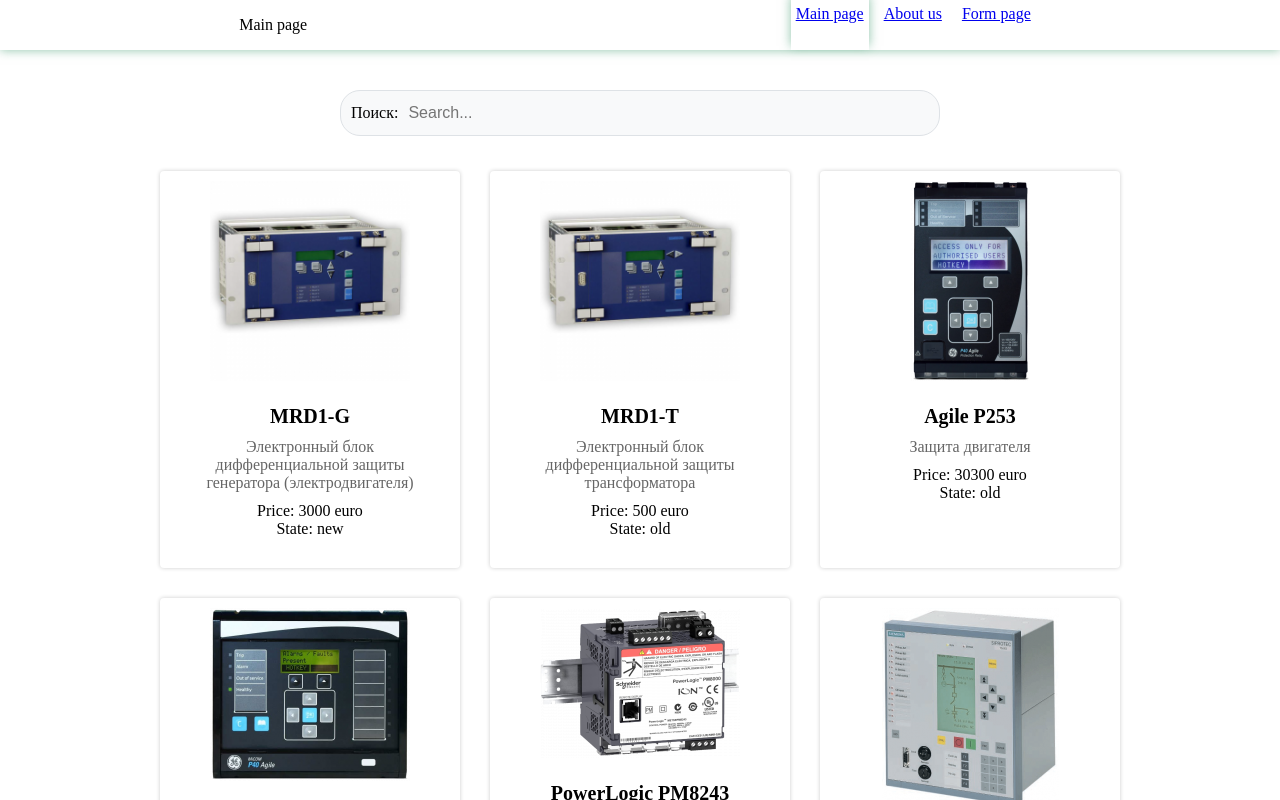
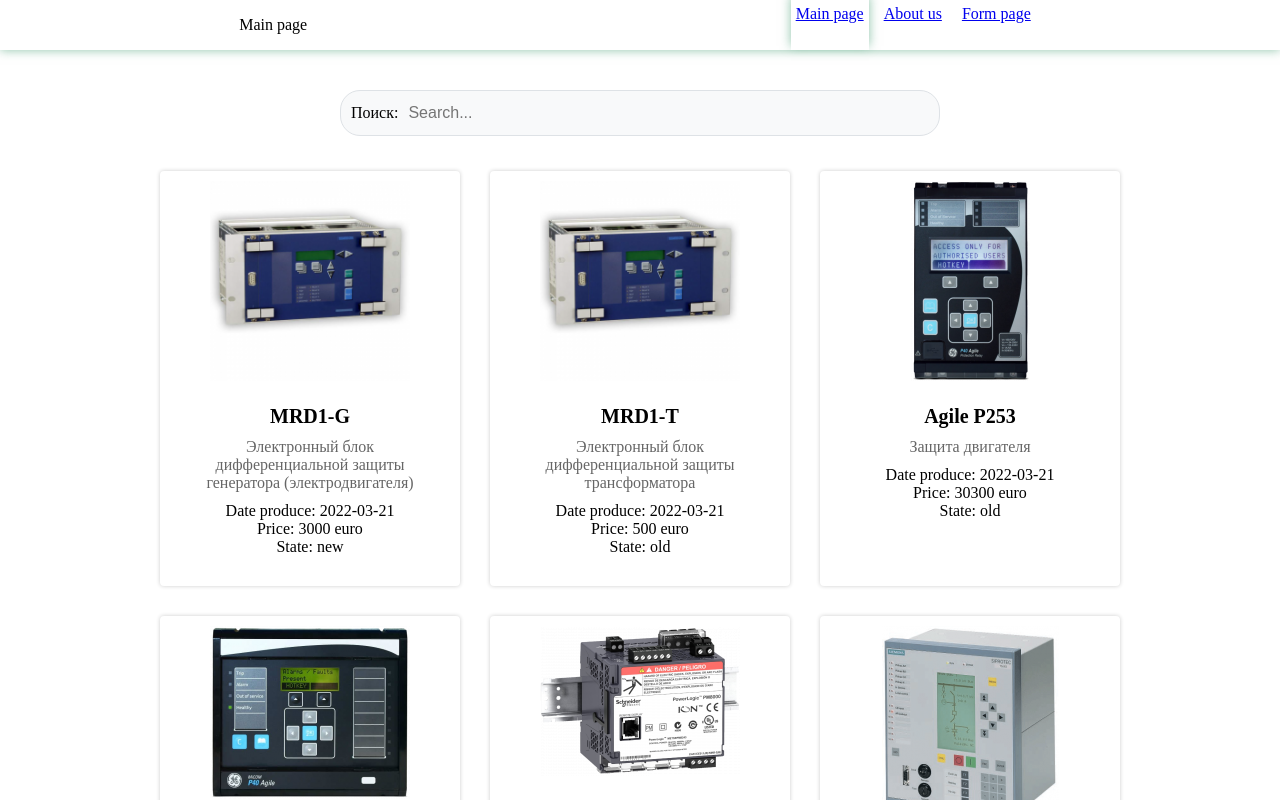
Before and after one commit to AntonFartovii/react-rs-course, a React (Vite) app: page / in a window 1280 px wide. Shown: the top 800 px of the page. Built offline with nearby package versions, Linux system fonts and the light colour scheme.

Commit message:
fix: some css, card html, cards data, ICard

```diff
--- a/src/App.css
+++ b/src/App.css
@@ -262,6 +262,16 @@
     /*bottom: 0%;*/
   }
 
+  .message-card {
+    display: flex;
+    flex-direction: column;
+    align-items: center;
+    justify-content: center;
+    font-size: 20px;
+    color: red;
+    border: 1px solid red;
+    border-radius: 5px;
+  }
 @media screen and (max-width: 600px) {
   .column-left, .column-right {
     width: 100%;
--- a/src/components/Card.tsx
+++ b/src/components/Card.tsx
@@ -12,6 +12,9 @@
       <div className="card-body">
         <h2 className="card-title">{card.title}</h2>
         <p className="card-description">{card.description}</p>
+        <p className="card-date">
+          {card.date && `Date produce: ${card.date}`}
+        </p>
         <p className="card-price">
           {card.price && `Price: ${card.price}`} {card.currency ?? ''}
         </p>
--- a/src/components/CustomInput.tsx
+++ b/src/components/CustomInput.tsx
@@ -77,7 +77,6 @@
         type="file"
         {...refProp(name, {
           required: 'There is not file',
-          // validate: value => true
           validate: (value) => {
             if (!/^image/.test(value[0].type)) {
               return 'This file is not image type';
--- a/src/components/Form.tsx
+++ b/src/components/Form.tsx
@@ -1,7 +1,7 @@
 import React from 'react';
 import { useForm } from 'react-hook-form';
 import CustomInput from './CustomInput';
-import { STATE_GOOD } from '../constants/pages';
+import { CURRENCY, STATE_GOOD } from '../constants/pages';
 import { ICard } from '../data/data';
 
 interface IFormProps {
@@ -15,6 +15,7 @@
   file?: string | FileList;
   price?: string | number;
   state?: string;
+  currency?: string
 }
 
 const FormCard = ({ onSubmitCard }: IFormProps) => {
@@ -36,6 +37,8 @@
       imagePath: data.file ? URL.createObjectURL(data.file[0] as File) : '',
       price: data.price,
       state: data.state,
+      currency: data.currency,
+      date: data.date
     };
     onSubmitCard(newCard);
     reset();
@@ -81,7 +84,7 @@
             <CustomInput
               name="currency"
               type="select"
-              values={['EURO', 'RUB', 'USD']}
+              values={CURRENCY}
               refProp={register}
               error={errors?.currency?.message?.toString()}
             />
--- a/src/constants/pages.ts
+++ b/src/constants/pages.ts
@@ -5,11 +5,4 @@
 
 export const STATE_GOOD = ['new', 'old'];
 
-export enum FORM_ERRORS {
-  length_0 = 'length cannot be 0',
-  agree = 'You must agree',
-  empty = 'file is empty',
-  wrong_file = 'file type is not image',
-  wrong_date = 'incorrect date',
-  not_chosen = 'should be choose',
-}
+export const CURRENCY = ['EURO', 'RUB', 'USD'];
--- a/src/data/data.ts
+++ b/src/data/data.ts
@@ -20,6 +20,7 @@
     price: 3000.0,
     currency: 'euro',
     state: STATE_GOOD[0],
+    date: '2022-03-21'
   },
   {
     id: '2',
@@ -29,6 +30,7 @@
     price: 500.0,
     currency: 'euro',
     state: STATE_GOOD[1],
+    date: '2022-03-21'
   },
   {
     id: '3',
@@ -38,6 +40,7 @@
     price: 30300.0,
     currency: 'euro',
     state: STATE_GOOD[1],
+    date: '2022-03-21'
   },
   {
     id: '4',
@@ -47,6 +50,7 @@
     price: 500.0,
     currency: 'euro',
     state: STATE_GOOD[1],
+    date: '2022-03-21'
   },
   {
     id: '5',
@@ -56,6 +60,7 @@
     price: 300.0,
     currency: 'euro',
     state: STATE_GOOD[1],
+    date: '2022-03-21'
   },
   {
     id: '6',
@@ -65,6 +70,7 @@
     price: 1500.0,
     currency: 'euro',
     state: STATE_GOOD[1],
+    date: '2022-03-21'
   },
   {
     id: '7',
@@ -74,6 +80,7 @@
     price: 3340.0,
     currency: 'euro',
     state: STATE_GOOD[1],
+    date: '2022-03-21'
   },
   {
     id: '8',
@@ -83,5 +90,6 @@
     price: 2300.0,
     currency: 'euro',
     state: STATE_GOOD[0],
+    date: '2022-03-21'
   },
 ];
--- a/src/pages/FormPage.tsx
+++ b/src/pages/FormPage.tsx
@@ -25,7 +25,7 @@
   return (
     <>
       <FormCard onSubmitCard={handleCardAdd} />
-      <div className="validation">{message}</div>
+      {message && <div className="message-card">{message}</div>}
       <Cards cards={cards} />
     </>
   );
```
